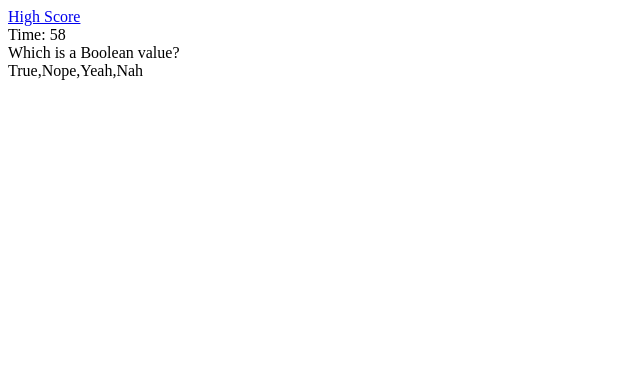
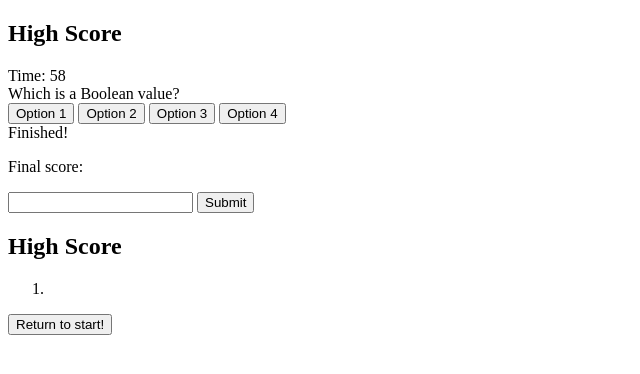
Before and after one commit to mattjgatsby/code-quiz, a plain HTML site: page index.html in a window 1280 px wide. Both pictures are taken after a click on the button "Start Quiz". Shown: the whole page, without its empty margins (0-640 px from the left). Drawn offline with nearby package versions, Linux system fonts and the light colour scheme.

Commit message:
finished html

```diff
--- a/index.html
+++ b/index.html
@@ -9,31 +9,44 @@
 </head>
 
 <body>
-
-    <div>
-        <a href="#">High Score</a>
-    </div>
-
-    <div>
-        Time: <span id="time">0</span>
-    </div>
-
+    <header>
+        <h2 id="high-score"> High Score </h2>
+        <div>
+            Time: <span id="time">0</span>
+        </div>
+    </header>
     <div>
         <div id="welcome">
             <h1>Welcome to the Quiz!</h1>
-            <p>Click the start button to enter the quiz. You'll have 60 seconds to answer this multiple choice quiz. Be careful, wrong answers will deplete your timer by 15 seconds!</p>
+            <p>Click the start button to enter the quiz. You'll have 60 seconds to answer this multiple choice quiz. Be
+                careful, wrong answers will deplete your timer by 15 seconds!</p>
             <button id="start">Start Quiz</button>
         </div>
         <div id="questions" class="view">
             <div id="title"></div>
-            <div id="choices"></div>
+            <button class="option">Option 1</button>
+            <button class="option">Option 2</button>
+            <button class="option">Option 3</button>
+            <button class="option">Option 4</button>
         </div>
-        <div id="inital" class="view">Initals form here.</div>
-
-
-
-
+        <div id="done" class="display-nothing">
+            <div>Finished!</div>
+            <p id="score-message">Final score: </p>
+            <form>
+                <div for="initial" class="view">Initals form here:</div>
+                <input type="text" id="initial">
+                <button type="submit" id="initial-button">Submit</button>
+            </form>
+        </div>
+        <div id="score" class="display-nothing">
+            <h2>High Score</h2>
+            <ol id="scoreboardLi">
+                <li></li>
+            </ol>
+            <button id="return-button">Return to start!</button>
+        </div>
     </div>
+    <script src="https://code.jquery.com/jquery-3.5.1.min.js"></script>
     <script src="script.js"></script>
 </body>
 
--- a/script.js
+++ b/script.js
@@ -40,9 +40,9 @@ var timerId;
 function timeTrack() {
         time--;
         timeEl.textContent = time;
-        // if(time <= 0) {
-        //     quizEnd();
-        // }
+        if(time <= 0) {
+            quizEnd();
+        }
 }
 // this function will display title, display questions Array.title
 
@@ -52,16 +52,18 @@ function getQuestions() {
     var currentQChoice = currentQ.choices;
     choicesEl.textContent = currentQChoice;
 
+    for(var i = 0; i < currentQ.length; i++) {
+        var choiceBtn = $('<button>');
+        choiceBtn.addClass('choice-button btn btn-info');
+        choiceBtn.attr('data-choice', currentQ[i]);
+        choiceBtn.text(currentQ[i]);
 
-    for(i=0; i <currentQ.length; i++){}
-
-
+    }
 
     // for loop through the choices, each index process will create a Button
     // set attribute to button class = choice, add vaule of index to the button
     // var . onlick = function,
 }
-
 
 // after event listner we hide the welcome, unhide the view questions, and start the timeEl.
 function startQuiz () {
@@ -73,3 +75,12 @@ function startQuiz () {
 }
 
 startEl.addEventListener("click", startQuiz);
+
+
+function quizEnd(){
+    questionsEl.setAttribute("class", "view");
+    clearInterval(timerId);
+
+}
+
+//createElement("<div>") Element.Id("farely + i")
```
